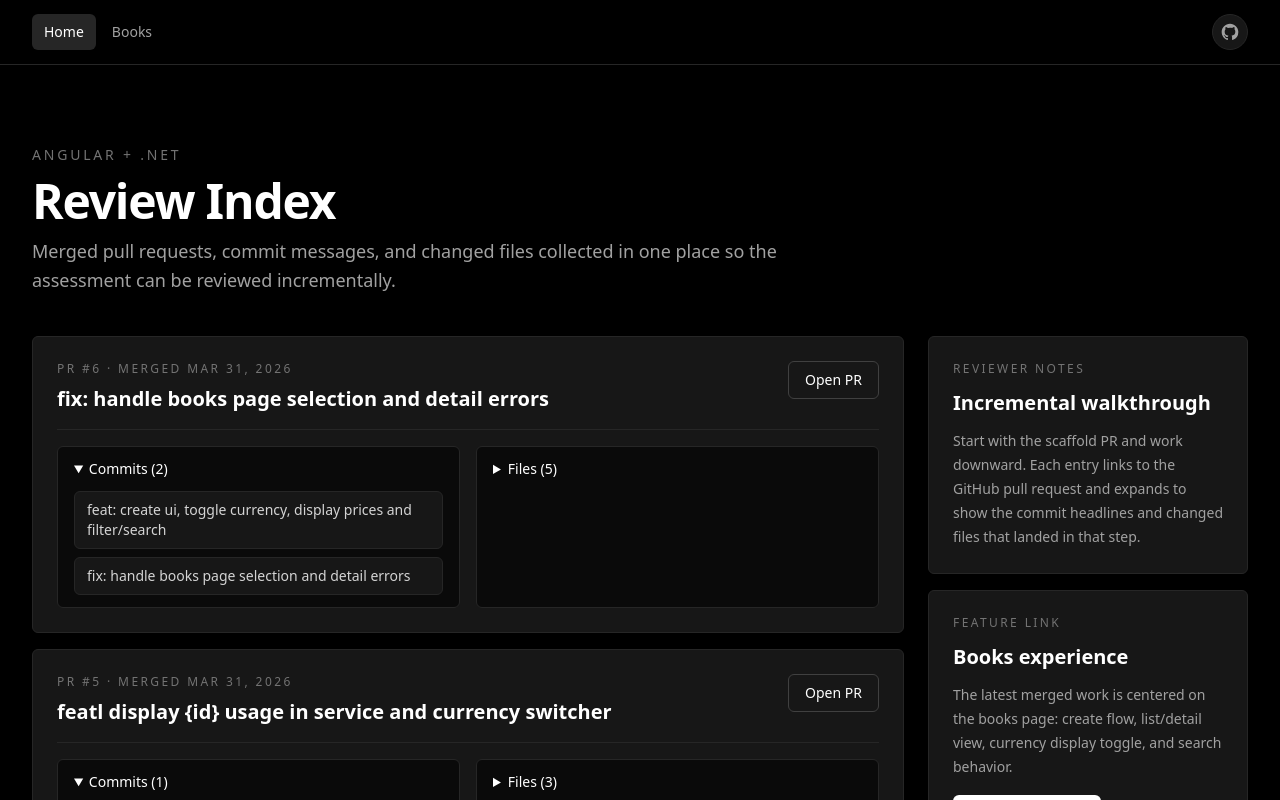
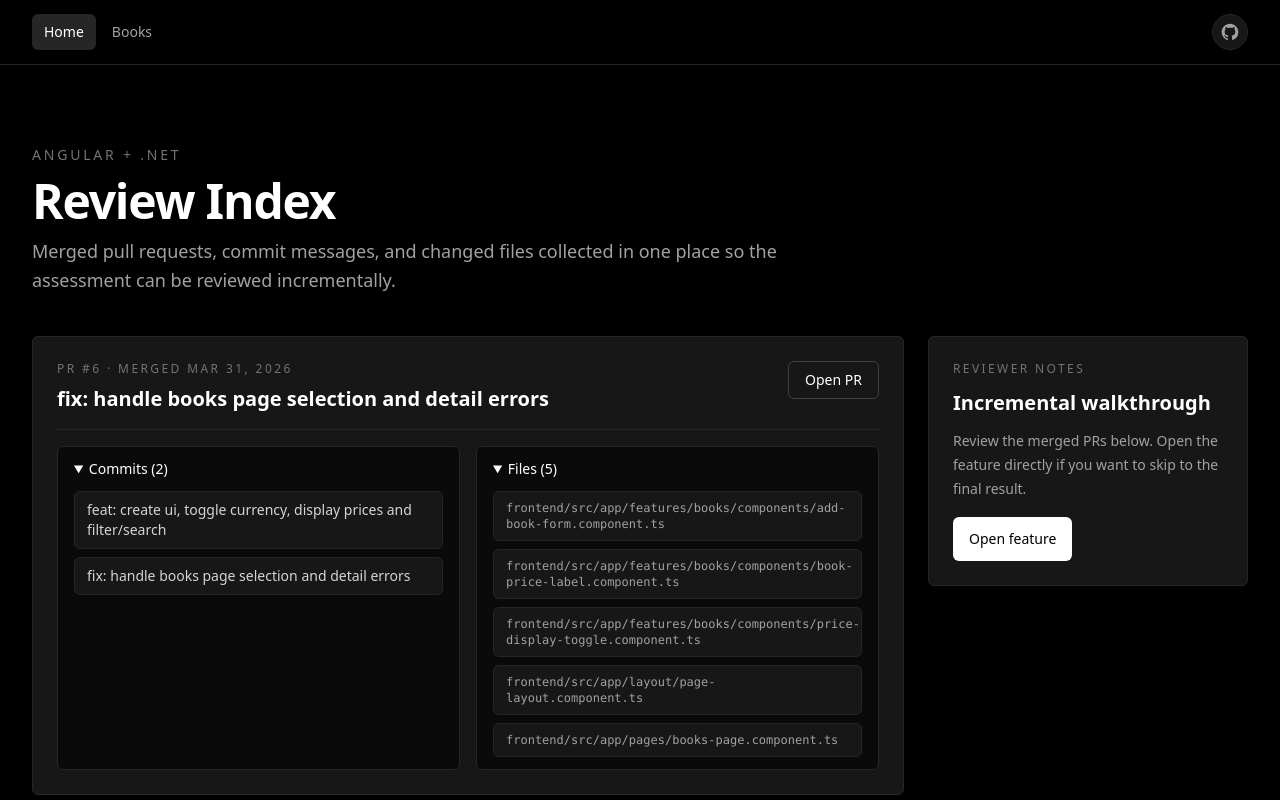
Before and after one commit to remcostoeten/angular-dotnet-api, an Angular app in the folder frontend/: page / in a window 1280 px wide. Shown: the top 800 px of the page. Built offline with nearby package versions, Linux system fonts and the light colour scheme.

Commit message:
docs: add project documentation, assessment checklist, and improve frontend startup script reliability

```diff
--- a/frontend/src/app/features/books/components/add-book-form.component.ts
+++ b/frontend/src/app/features/books/components/add-book-form.component.ts
@@ -4,6 +4,10 @@ import { form, FormField, required, validate } from '@angular/forms/signals';
 
 import { BitcoinPriceService } from '../api/bitcoin-price.service';
 import type { ICreateBookPayload } from '../api/books.models';
+
+// in large app I would extract the form to a seperate shared ui component and maybe even a createForm helper to standardize creation, validation and resetting.
+
+// this pattern is something I would do with most components throughouth the app. Ideally there is as little tailwind/css in a view as possible
 
 @Component({
   selector: 'app-add-book-form',
@@ -186,8 +190,8 @@ import type { ICreateBookPayload } from '../api/books.models';
         >
           @if (isSubmitting()) {
             Adding book...
-          // kinda pointless as we post to memory which is near instant but showcases whats possible
-            } @else {
+            // kinda useless as we post to memory so will be instant but showcasing what
+          } @else {
             Add book
           }
         </button>
@@ -195,7 +199,6 @@ import type { ICreateBookPayload } from '../api/books.models';
     </form>
   `
 })
-
 export class AddBookFormComponent {
   readonly isSubmitting = input(false);
   readonly submitBook = output<ICreateBookPayload>();
@@ -230,6 +233,9 @@ export class AddBookFormComponent {
     required(s.title, { message: 'Title is required' });
     required(s.authorName, { message: 'Author is required' });
     required(s.price, { message: 'Price is required' });
+
+    // inline u can't do > 0 so this was the solution or 0,0000001 but that also feels hacky
+    // personally I am used to doing validation through Zod.
     validate(s.price, ({ value }) => {
       if (value() <= 0) {
         return {
@@ -267,6 +273,8 @@ export class AddBookFormComponent {
     this.lastEditedPriceField.set('eur');
     this.eurPriceInput.set(rawValue);
   }
+
+  // This and the Blur  below could be a generic helper that prevents having to rewrite it almost identically in multiple places but for now this is fine.
 
   onBtcPriceBlur(rawValue: string): void {
     const btcPrice = Number(rawValue);
--- a/frontend/src/app/pages/home-page.component.ts
+++ b/frontend/src/app/pages/home-page.component.ts
@@ -190,7 +190,7 @@ const REVIEW_PULL_REQUESTS: readonly IReviewPullRequest[] = [
                   </ul>
                 </details>
 
-                <details class="rounded-md border border-neutral-800 bg-neutral-950 px-4 py-3">
+                <details class="rounded-md border border-neutral-800 bg-neutral-950 px-4 py-3" open>
                   <summary class="cursor-pointer text-sm font-medium text-white">
                     Files ({{ pullRequest.files.length }})
                   </summary>
@@ -213,21 +213,13 @@ const REVIEW_PULL_REQUESTS: readonly IReviewPullRequest[] = [
             <p class="text-xs font-medium uppercase tracking-[0.2em] text-neutral-500">Reviewer notes</p>
             <h2 class="mt-3 text-xl font-semibold text-white">Incremental walkthrough</h2>
             <p class="mt-3 text-sm leading-6 text-neutral-400">
-              Start with the scaffold PR and work downward. Each entry links to the GitHub pull request and expands to show the commit headlines and changed files that landed in that step.
-            </p>
-          </div>
-
-          <div class="rounded-md border border-neutral-800 bg-neutral-900 p-6">
-            <p class="text-xs font-medium uppercase tracking-[0.2em] text-neutral-500">Feature link</p>
-            <h2 class="mt-3 text-xl font-semibold text-white">Books experience</h2>
-            <p class="mt-3 text-sm leading-6 text-neutral-400">
-              The latest merged work is centered on the books page: create flow, list/detail view, currency display toggle, and search behavior.
+              Review the merged PRs below. Open the feature directly if you want to skip to the final result.
             </p>
             <a
               routerLink="/books"
               class="mt-4 inline-flex items-center justify-center rounded-md bg-white px-4 py-3 text-sm font-medium text-black transition-colors hover:bg-neutral-200"
             >
-              Open books page
+              Open feature
             </a>
           </div>
         </aside>
```
Also changed, not shown: 2 other files (tests, documents, lock files or other folders).
